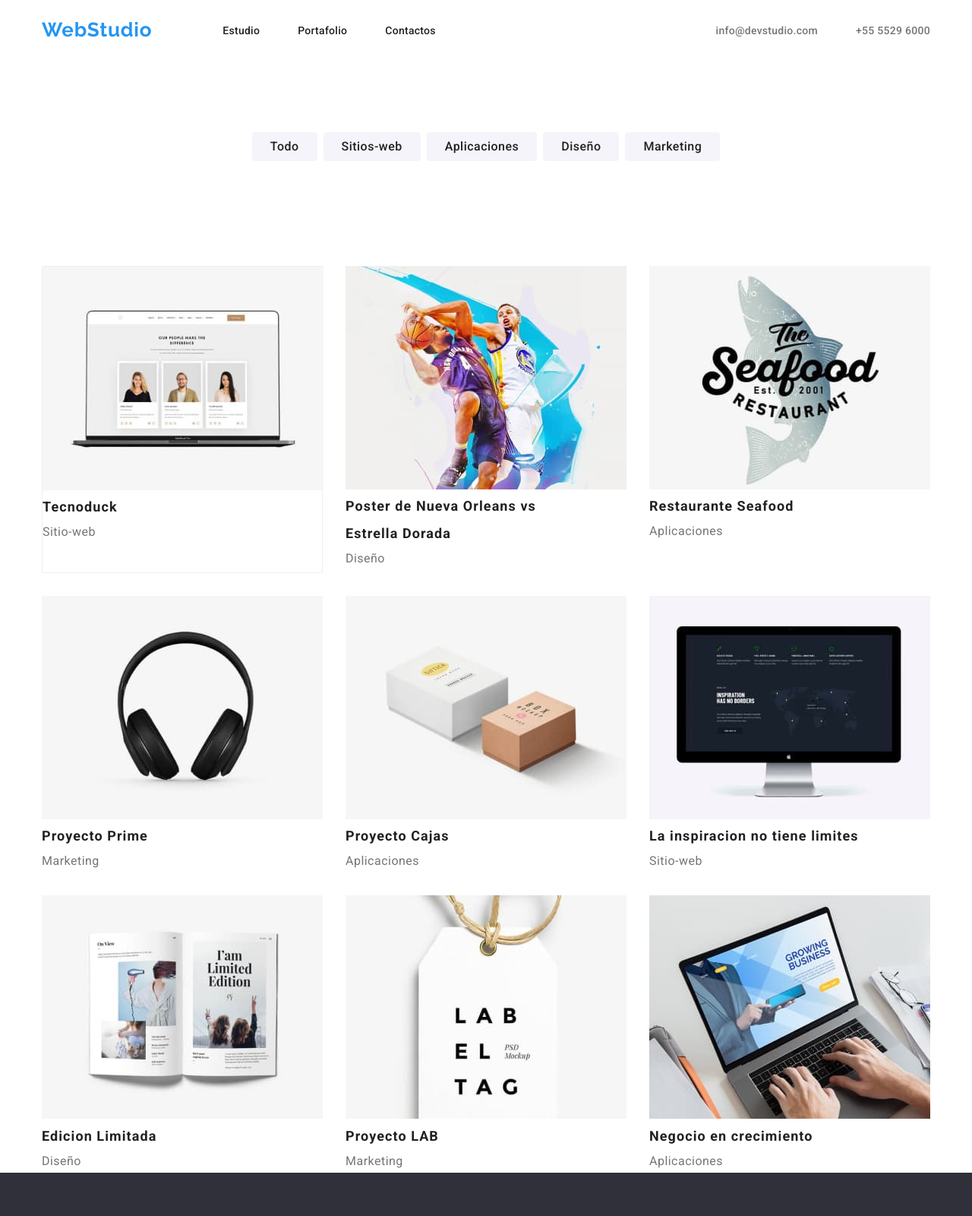
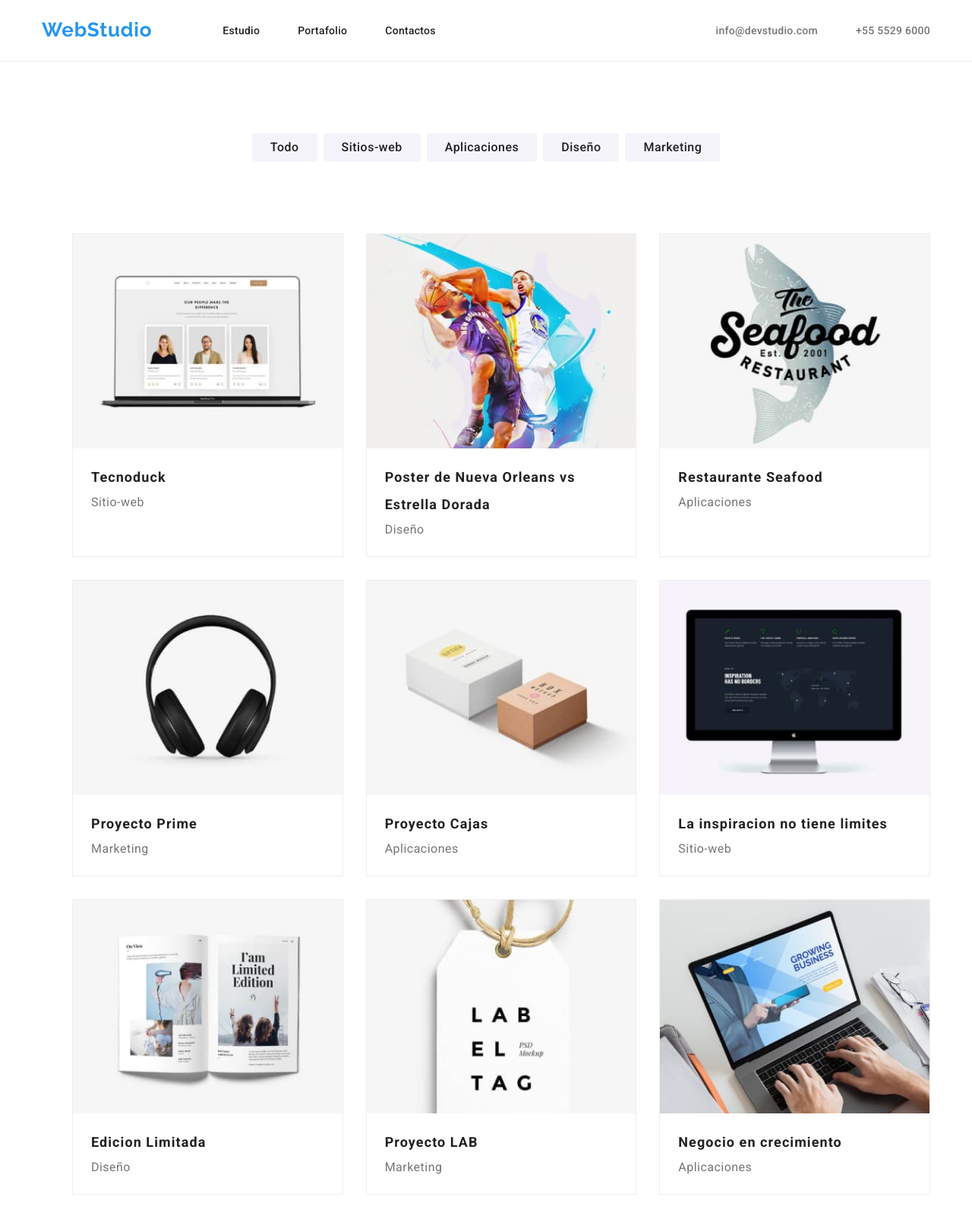
Before and after one commit to milingue1993/goit-markup-hw-02, a plain HTML site: page portafolio.html in a window 1280 px wide. Shown: the top 1600 px of the page at 76% size. Drawn offline with nearby package versions, Linux system fonts and the light colour scheme.

Commit message:
hw2modifiedx9

```diff
--- a/css/styles.css
+++ b/css/styles.css
@@ -10,9 +10,10 @@ body {
 }
 .container {
     width: 1200px;
-    margin: 0 auto;
     padding-left: 15px;
     padding-right: 15px;
+    margin-left: auto;
+    margin-right: auto;
 }
 .section {
     padding: 94px 0;
@@ -20,6 +21,12 @@ body {
 ul, li, p, h1, h2, h3, h4, h5, h6 {
     margin: 0;
 }
+img {
+    display: block;
+    max-width: 100%;
+    height: auto;
+}
+
 /*this styles are for header nav*/
 .webstudio {
 color: #2396f3;
@@ -27,9 +34,11 @@ text-decoration: none;
 font-family: 'raleway';
 font-size: 26px;
 font-weight: 700;
-line-height: 31px;
+line-height: 1.192;
 letter-spacing: 0.03em;
-margin: 24px 93px 25px auto;
+margin-right: 93px;
+padding-top: 24px;
+padding-bottom: 25px;
 }
 .border-line {
     border-bottom: 1px solid #ECECEC;
@@ -49,12 +58,14 @@ margin: 24px 93px 25px auto;
     font-weight: 500;
     letter-spacing: 0.02em;
     line-height: 16px;
-    margin: 32px auto 32px 0;
     display: flex;
     flex-direction: row;
     justify-content: flex-start;
     padding-left: 0;
-
+    padding-top: 32px;
+    padding-bottom: 32px;
+    margin: 0;
+    gap: 50px;
 }
 .nav-box-two {
     font-size: 14px;
@@ -64,6 +75,7 @@ margin: 24px 93px 25px auto;
     display: flex;
     flex-direction: row;
     padding-top: 32px;
+    padding-bottom: 32px;
     margin: 0;
     gap: 50px;
 }
@@ -75,10 +87,8 @@ ul li a {
         text-decoration: none;
 }
 .link-one {
-    margin: auto 25px;
 }
 .link-one-one{
-    margin-left: 0px;
 }
 .link-two {
     color: #757575;
@@ -91,20 +101,23 @@ ul .link-one:hover,.link-two:hover,.link-one:focus,.link-two:focus {
     color: #2396f3;
 }
 /* this styles are for index */
-.main-box-one {
+.main-box-one-color {
     background-color: #2F303A;
-    text-align: center;
     height: 600px;
     display: flex;
+    justify-content: center;
     align-items: center;
-    justify-content: center;
+}
+.main-box-one {
+    display: flex;
+    align-items: center;
+    gap: 30px;
     flex-direction: column;
 }
 .main-box-one-div {
     display: flex;
     flex-direction: column;
     align-items: center;
-    gap: 30px;
 }
 .main-box-one-button {
     background-color: #2196f3;
@@ -114,35 +127,30 @@ ul .link-one:hover,.link-two:hover,.link-one:focus,.link-two:focus {
     line-height: 30px;
     letter-spacing: 0.06em;
     border-radius: 4px;
-    padding: 10px, 32px, 10px, 32px;
-    width: 261px;
-    height: 50px;
+    padding: 10px, 32px;
     box-shadow: 0px 4px 4px rgba(0, 0, 0, 0.15);
-    border-radius: 4px;
     cursor: pointer;
 }
 .main-title {
     color: #ffffff;
+    font-family: 'roboto';
     font-size: 44px;
     font-weight: 900;
-    line-height: 60px;
+    line-height: 1.36;
     letter-spacing: 0.06em;
     text-align: center;
-    margin: auto;
 }
 .section-box-one{
     padding-bottom: 0px;
 }
 .section-box-one-ul {
-    height: 122px;
     display: flex;
     flex-direction: row;
     justify-content: space-between;
-    padding: 0px;
-    gap: 30px;
+    padding-left: 0px;
 }
 .section-box-one-list {
-    width: 400px;
+    flex-basis: calc((100% - 90px) / 4);
 }
 .section-box-one-p, .section-box-two-p{
     color: #757575;
@@ -150,24 +158,33 @@ ul .link-one:hover,.link-two:hover,.link-one:focus,.link-two:focus {
 .section-box-one-title {
     font-size: 14px;
     font-weight: 700;
-    line-height: 16px;
+    line-height: 1.142;
     letter-spacing: 0.03em;
-    gap: 10px;
+    margin-bottom: 10px;
 }
 .section-box-one-p {
     font-size: 14px;
     font-weight: 400;
-    line-height: 24px;
+    line-height: 1.71;
     letter-spacing: 0.03em;
-    margin: 0px;
 }
 .images-title {
 font-size: 36px;
 font-weight: 700;
-line-height: 42px;
+line-height: 1.166;
 letter-spacing: 0.03em;
 text-align: center;
 margin: 0px;
+margin-bottom: 55px;
+}
+.div-nuestro-equipo {
+    display: flex;
+    flex-direction: column;
+    text-align: center;
+    align-items: center;
+    margin-top: 30px;
+    gap: 10px;
+    margin-bottom: 30px;
 }
 .section-inside-box{
 justify-content: center;
@@ -175,63 +192,51 @@ justify-content: center;
 }
 .images-box {
     display: flex;
-    justify-content: space-between;
-padding: 0px;
-    margin: 0px;
+    padding: 0px;
+    gap: 26px;
 }
 .images-insidebox {
-    height: 323.7px;
-    margin-top: 55.05px;
-
+    flex-basis: calc((100% - 52px) / 3);
 }
 .background-color{
     background-color: #F5F4FA;
-    height: 648px;
 }
 .section-box-two-title {
     font-size: 36px;
     font-weight: 700;
-    line-height: 42px;
+    line-height: 1.166;
     letter-spacing: 0.03em;
     text-align: center;
-    margin: 0 0 50px 0;
+    margin-bottom: 50px;
 }
 .images-nuestro-equipo{
     display: flex;
     flex-direction: column;
-    justify-content: space-between;
     box-shadow: 0px 1px 3px rgba(0, 0, 0, 0.12), 0px 1px 1px rgba(0, 0, 0, 0.14), 0px 2px 1px rgba(0, 0, 0, 0.2);
     border-radius: 0px 0px 4px 4px;
-    text-align: center;
-    padding-bottom: 30px;
+    flex-basis: calc((100% - 97px) / 4);
 }
 .section-box-two {
     display: flex;
-    justify-content: space-between;
-    padding-left: 0;
+    gap: 32px;
+
 }
 .section-box-two-name {
     font-size: 16px;
     font-weight: 500;
     line-height: 19px;
     letter-spacing: 0.03em;
-    padding-top: 30px;
-    margin: auto;
-    padding-bottom: 10px;
 }
 .section-box-two-p {
     font-size: 16px;
     font-weight: 500;
     line-height: 19px;
     letter-spacing: 0.03em;
-    margin: auto;
 }
 /* this styles are for main in portfolio*/
 .main-portfolio {
 display: flex;
 flex-direction: row;
-width: 1200px;
-padding-bottom: 0;
 }
 .main-ul-portfolio{
     display: flex;
@@ -239,7 +244,6 @@ padding-bottom: 0;
     gap: 8px;
     justify-content: center;
     align-items: flex-start;
-    height: 38px;
 }
 .main-ul-li-button-portfolio {
     background-color: #F5F4FA;
@@ -250,8 +254,6 @@ padding-bottom: 0;
     font-weight: 500;
     line-height: 26px;
     letter-spacing: 0.03em;
-    height: 38px;
-    text-align: center;
     padding: 6px 24px;
 }
 .main-ul-li-button-portfolio:hover,.main-ul-li-button-portfolio:focus {
@@ -269,17 +271,24 @@ padding-bottom: 0;
 .cards-section {
     display: flex;
     flex-wrap: wrap;
-    justify-content: space-between;
-    padding: 0;
-    margin: 0;
     gap: 30px;
 }
 .cards-section-ul {
-    width: 370px;
-    height: 404px;
     border: 1px solid #EEEEEE;
-    display: flex;
-    flex-wrap: wrap;
+    flex-basis: calc((100% - 60px) / 3);
+}
+.cards-section-ul:hover {
+    background: #FFFFFF;
+    border: 1px solid #EEEEEE;
+    box-shadow: 0px 1px 1px rgba(0, 0, 0, 0.12), 0px 4px 4px rgba(0, 0, 0, 0.06), 1px 4px 6px rgba(0, 0, 0, 0.16);
+    }
+.div-cards {
+    padding-top: 20px;
+    padding-left: 24px;
+    padding-bottom: 20px;
+    align-items: center;
+    gap: 4px;
+
 }
 .card-title{
     font-size: 18px;
--- a/portafolio.html
+++ b/portafolio.html
@@ -12,7 +12,8 @@
     <link rel="stylesheet" href="css/styles.css">
   </head>
   <body>
-    <header class="header-box container" >
+    <header class="border-line">
+      <section class="container header-box">
         <nav class="header-box-one">
           <a class="webstudio" href="index.html" >WebStudio</a>
           <ul class="nav-box-one">
@@ -26,11 +27,11 @@
           <li><a class="link-two" href="#">info@devstudio.com</a></li>
           <li><a class="link-two" href="#">+55 5529 6000</a></li>
         </ul>
-
+      </section>
   </header>
-    <main class="main-portfolio container">
-      <section>
-        <div class="section portfolio-section">
+  <main>
+    <div class="container">
+      <section class="section portfolio-section">
           <ul class="main-ul-portfolio section">
             <li><button class="main-ul-li-button-portfolio" type="button" >Todo</button></li>
             <li><button class="main-ul-li-button-portfolio" type="button" >Sitios-web</button></li>
@@ -38,77 +39,102 @@
             <li><button class="main-ul-li-button-portfolio" type="button" >Diseño</button></li>
             <li><button class="main-ul-li-button-portfolio" type="button" >Marketing</button></li>
           </ul>
-        </div>
-        <div>
+
           <ul class="cards-section">
             <li class="cards-section-ul">
               <a href="#">
-              <img src="images/image8.jpg" alt="tecnologia8" width="370"  />
-              <h3 class="card-title">Tecnoduck</h3><p class="card-letter">Sitio-web</p>
+                <img src="images/image8.jpg" alt="tecnologia8" />
+                <div class="div-cards">
+                  <h3 class="card-title">Tecnoduck</h3>
+                  <p class="card-letter">Sitio-web</p>
+                </div>
               </a>
             </li>
-            <li>
+            <li class="cards-section-ul">
               <a href="#">
-              <img src="images/image9.jpg" alt="tecnologia9" width="370" />
-              <h3 class="card-title">Poster de Nueva Orleans vs<br>Estrella Dorada</h3><p class="card-letter">Diseño</p>
+                <img src="images/image9.jpg" alt="tecnologia9" />
+                <div class="div-cards">
+                  <h3 class="card-title">Poster de Nueva Orleans vs<br>Estrella Dorada</h3>
+                  <p class="card-letter">Diseño</p>
+                </div>
               </a>
             </li>
-            <li>
+            <li class="cards-section-ul">
               <a href="#">
-              <img src="images/image10.jpg" alt="tecnologia10" width="370" />
-              <h3 class="card-title">Restaurante Seafood</h3><p class="card-letter">Aplicaciones</p>
+                <img src="images/image10.jpg" alt="tecnologia10" />
+                <div class="div-cards">
+                  <h3 class="card-title">Restaurante Seafood</h3>
+                  <p class="card-letter">Aplicaciones</p>
+                </div>
               </a>
             </li>
-            <li>
+            <li class="cards-section-ul">
               <a href="#">
-              <img src="images/image11.jpg" alt="tecnologia11" width="370" />
-              <h3 class="card-title">Proyecto Prime</h3><p class="card-letter">Marketing</p>
+                <img src="images/image11.jpg" alt="tecnologia11" />
+                <div class="div-cards">
+                  <h3 class="card-title">Proyecto Prime</h3>
+                  <p class="card-letter">Marketing</p>
+                </div>
               </a>
             </li>
-            <li>
+            <li class="cards-section-ul">
               <a href="#">
-              <img src="images/image12.jpg" alt="tecnologia12" width="370" />
-              <h3 class="card-title">Proyecto Cajas</h3><p class="card-letter">Aplicaciones</p>
+                <img src="images/image12.jpg" alt="tecnologia12" />
+                <div class="div-cards">
+                  <h3 class="card-title">Proyecto Cajas</h3>
+                  <p class="card-letter">Aplicaciones</p>
+                </div>
               </a>
             </li>
-            <li>
+            <li class="cards-section-ul">
               <a href="#">
-              <img src="images/image13.jpg" alt="tecnologia13" width="370" />
-              <h3 class="card-title">La inspiracion no tiene limites</h3><p class="card-letter">Sitio-web</p>
+                <img src="images/image13.jpg" alt="tecnologia13" />
+                <div class="div-cards">
+                  <h3 class="card-title">La inspiracion no tiene limites</h3>
+                  <p class="card-letter">Sitio-web</p>
+                </div>
               </a>
             </li>
-            <li>
+            <li class="cards-section-ul">
               <a href="#">
-              <img src="images/image14.jpg" alt="tecnologia14" width="370" />
-              <h3 class="card-title">Edicion Limitada</h3><p class="card-letter">Diseño</p>
+                <img src="images/image14.jpg" alt="tecnologia14" />
+                <div class="div-cards">
+                  <h3 class="card-title">Edicion Limitada</h3>
+                  <p class="card-letter">Diseño</p>
+                </div>
               </a>
             </li>
-            <li>
+            <li class="cards-section-ul">
               <a href="#">
-              <img src="images/image15.jpg" alt="tecnologia15" width="370" />
-              <h3 class="card-title">Proyecto LAB</h3><p class="card-letter">Marketing</p>
+                <img src="images/image15.jpg" alt="tecnologia15" />
+                <div class="div-cards">
+                  <h3 class="card-title">Proyecto LAB</h3>
+                  <p class="card-letter">Marketing</p>
+                </div>
               </a>
             </li>
-            <li>
+            <li class="cards-section-ul">
               <a href="#">
-              <img src="images/image16.jpg" alt="tecnologia16" width="370" />
-              <h3 class="card-title">Negocio en crecimiento</h3><p class="card-letter">Aplicaciones</p>
+                <img src="images/image16.jpg" alt="tecnologia16" />
+                <div class="div-cards">
+                  <h3 class="card-title">Negocio en crecimiento</h3>
+                  <p class="card-letter">Aplicaciones</p>
+                </div>
               </a>
             </li>
           </ul>
+      </section>
     </div>
-      </section>
   </main>
   <footer class="footer-box">
-      <section class="container footer-container">
+    <div class="container footer-container">
       <a class="webstudio footer-webstudio" href="index.html" >WebStudio</a>
       <address class="footer-address">Calz, Ticoman 500, Ciudad de<br>Mexico, CDMX, Mexico</address>
       <div class="footer-box-two">
         <ul class="footer-links">
         <li><a href="mailto:info@example.com" class="footer-a-one">info@example.com</a></li>
-            <li><a href="tel:+5255296000" class="footer-a-one">+52 55 5529 6000</a></li>
-          </ul>
+        <li><a href="tel:+5255296000" class="footer-a-one">+52 55 5529 6000</a></li>              </ul>
       </div>
-      </section>
+    </div>
   </footer>
   </body>
```
Also changed, not shown: index.html (+23 -10 lines). Lines whose indentation alone changed are shown as unchanged.
